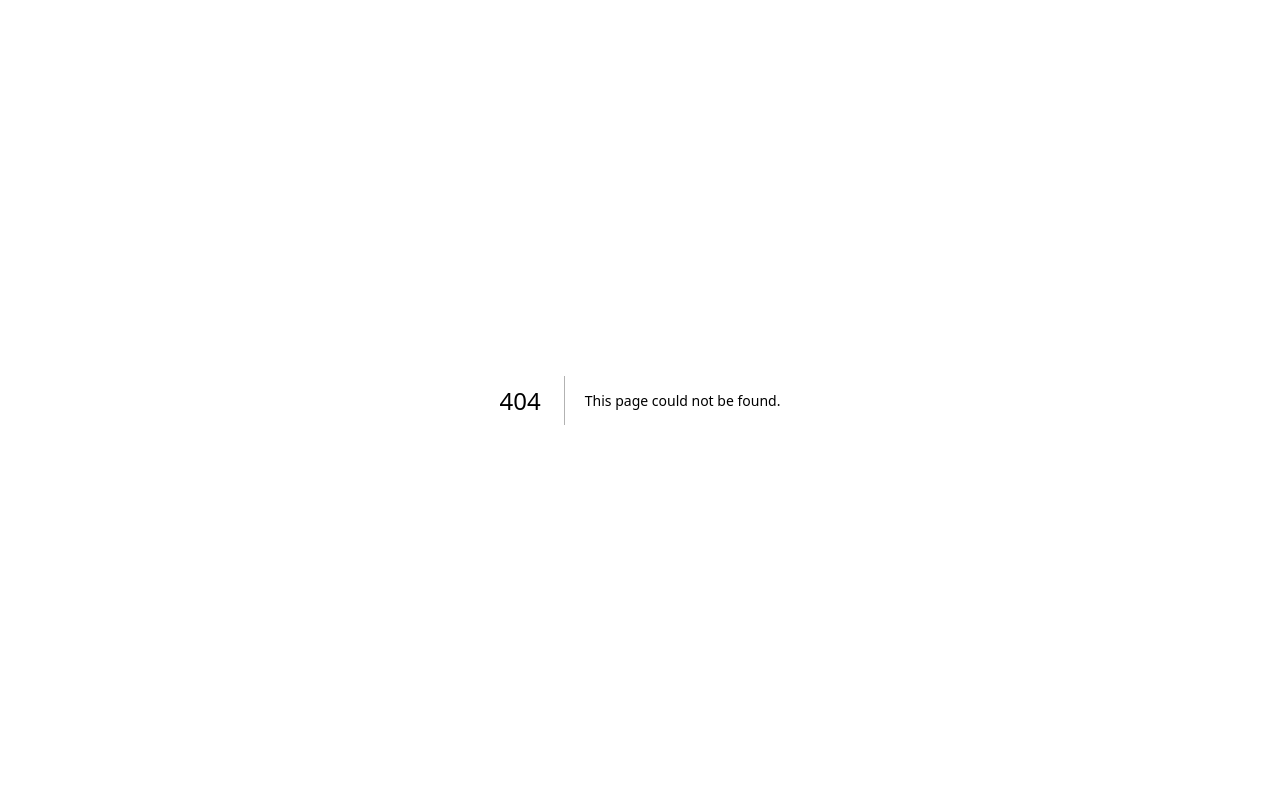
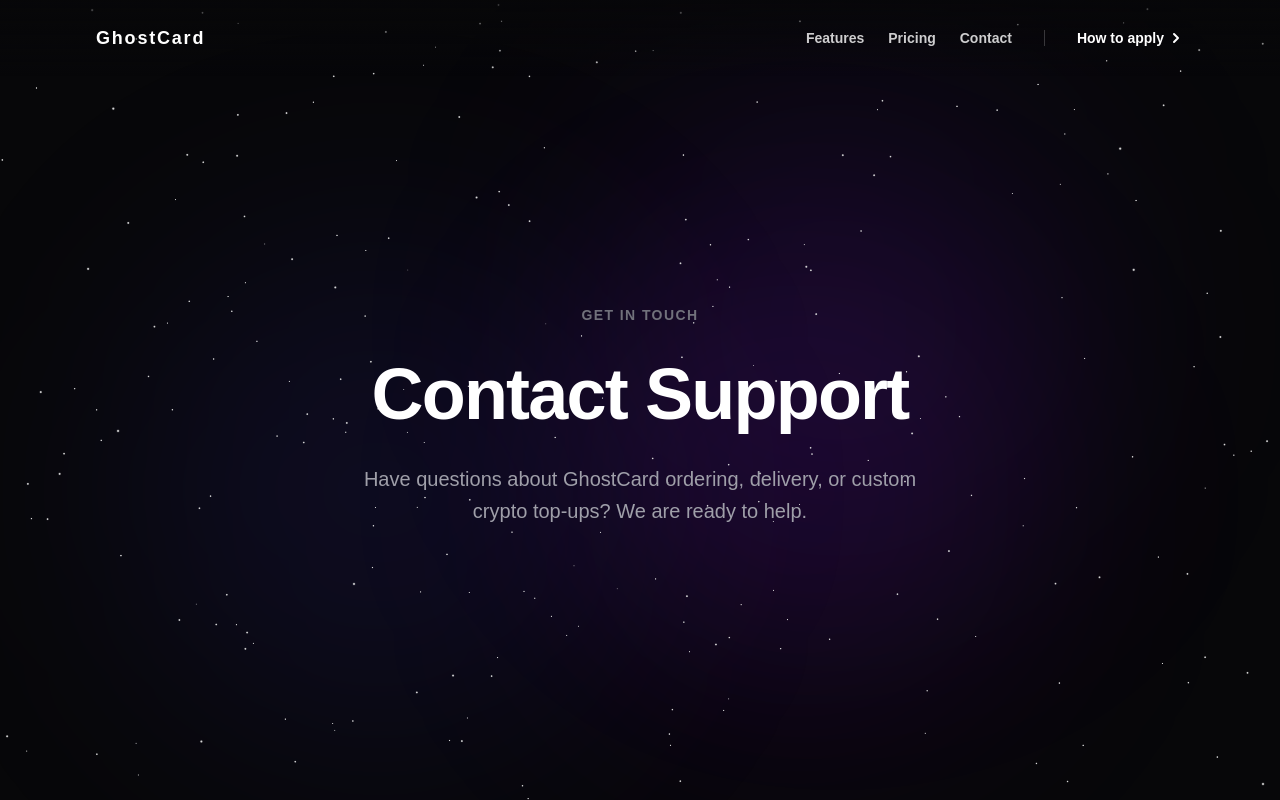
Before and after one commit to wisdomnova/ghostcard, a Next.js app: page /contact in a window 1280 px wide. Before the commit this address had no page. Built offline with nearby package versions, Linux system fonts and the light colour scheme; a web font is replaced by a local one.

Commit message:
update: added contact page, skeleton, no flesh

```diff
--- a/app/components/Header.tsx
+++ b/app/components/Header.tsx
@@ -47,13 +47,12 @@
           >
             Pricing
           </a>
-          <a
-            href="#contact"
-            onClick={(e) => handleNavClick(e, "contact")}
+          <Link
+            href="/contact"
             className="text-sm font-bold text-white/80 hover:text-white transition-colors duration-200"
           >
             Contact
-          </a>
+          </Link>
         </nav>
 
         {/* Separator Line */}
@@ -96,13 +95,13 @@
             >
               Pricing
             </a>
-            <a
-              href="#contact"
-              onClick={(e) => handleNavClick(e, "contact")}
+            <Link
+              href="/contact"
+              onClick={() => setMobileMenuOpen(false)}
               className="text-base font-semibold text-white/90 hover:text-white transition-colors"
             >
               Contact
-            </a>
+            </Link>
           </nav>
 
           <div className="h-[1px] w-full bg-white/10" />
--- /dev/null
+++ b/app/components/StarsCanvas.tsx
@@ -0,0 +1,47 @@
+"use client";
+
+import React, { Suspense } from "react";
+import { Canvas, useFrame } from "@react-three/fiber";
+import { Stars } from "@react-three/drei";
+import * as THREE from "three";
+
+function BackgroundStars() {
+  const starsGroupRef = React.useRef<THREE.Group>(null);
+
+  useFrame((state) => {
+    if (starsGroupRef.current) {
+      starsGroupRef.current.rotation.y = state.clock.getElapsedTime() * 0.03;
+      starsGroupRef.current.rotation.x = Math.sin(state.clock.getElapsedTime() * 0.02) * 0.05;
+    }
+  });
+
+  return (
+    <group ref={starsGroupRef}>
+      <Stars
+        radius={100}
+        depth={50}
+        count={3500}
+        factor={4}
+        saturation={0}
+        fade
+        speed={1.5}
+      />
+    </group>
+  );
+}
+
+export default function StarsCanvas() {
+  return (
+    <div className="w-full h-full relative">
+      <Canvas
+        camera={{ position: [0, 0, 5], fov: 45 }}
+        gl={{ antialias: true, alpha: true }}
+        dpr={[1, 2]}
+      >
+        <Suspense fallback={null}>
+          <BackgroundStars />
+        </Suspense>
+      </Canvas>
+    </div>
+  );
+}
--- /dev/null
+++ b/app/contact/page.tsx
@@ -0,0 +1,41 @@
+"use client";
+
+import React from "react";
+import Header from "../components/Header";
+import StarsCanvas from "../components/StarsCanvas";
+
+export default function ContactPage() {
+  return (
+    <div className="relative min-h-screen w-full bg-[#070709] text-white overflow-x-hidden selection:bg-violet-500/30 flex flex-col justify-between">
+      {/* Header component */}
+      <Header />
+
+      {/* Background ambient lighting glows matching main page design */}
+      <div className="absolute top-[10%] right-[15%] w-[500px] h-[500px] bg-violet-600/10 rounded-full blur-[120px] pointer-events-none" />
+      <div className="absolute top-[30%] left-[10%] w-[500px] h-[500px] bg-indigo-600/10 rounded-full blur-[120px] pointer-events-none" />
+      <div className="absolute bottom-[10%] right-[20%] w-[450px] h-[450px] bg-purple-600/10 rounded-full blur-[120px] pointer-events-none" />
+
+      {/* Fixed Background Canvas holding the twinkling 3D starfield */}
+      <div className="fixed inset-0 w-screen h-screen z-10 pointer-events-none">
+        <StarsCanvas />
+      </div>
+
+      {/* Main Content Area */}
+      <main className="relative z-20 pt-32 pb-24 px-6 md:px-24 flex-grow flex flex-col items-center justify-center">
+        <div className="max-w-3xl w-full text-center flex flex-col items-center gap-6">
+          <span className="text-zinc-500 text-xs md:text-sm font-semibold tracking-widest uppercase">
+            Get in Touch
+          </span>
+
+          <h1 className="text-4xl md:text-7xl font-bold tracking-tight text-white font-sans leading-tight">
+            Contact Support
+          </h1>
+
+          <p className="text-zinc-400 text-base md:text-xl max-w-xl leading-relaxed font-medium">
+            Have questions about GhostCard ordering, delivery, or custom crypto top-ups? We are ready to help.
+          </p>
+        </div>
+      </main>
+    </div>
+  );
+}
```
